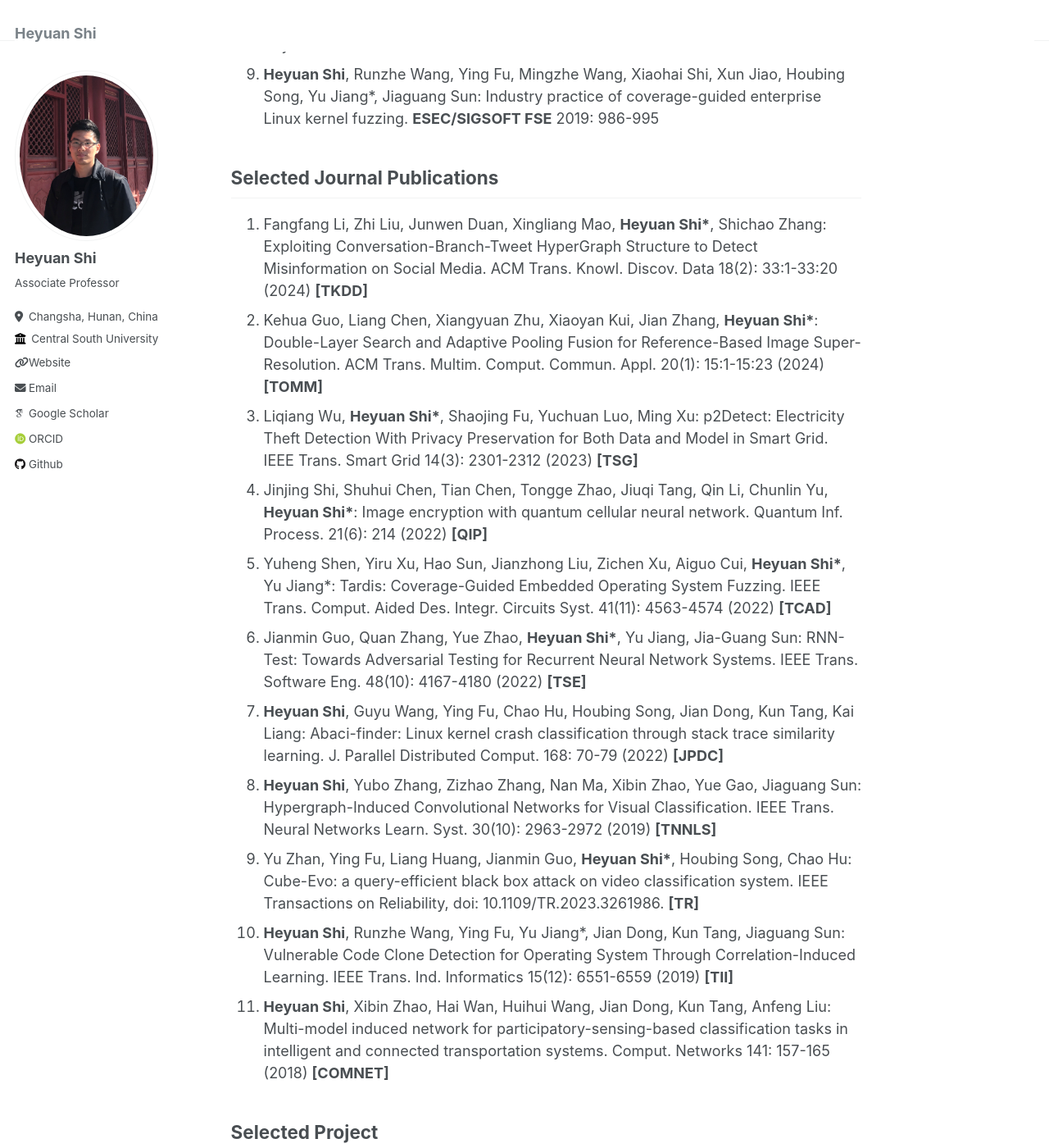
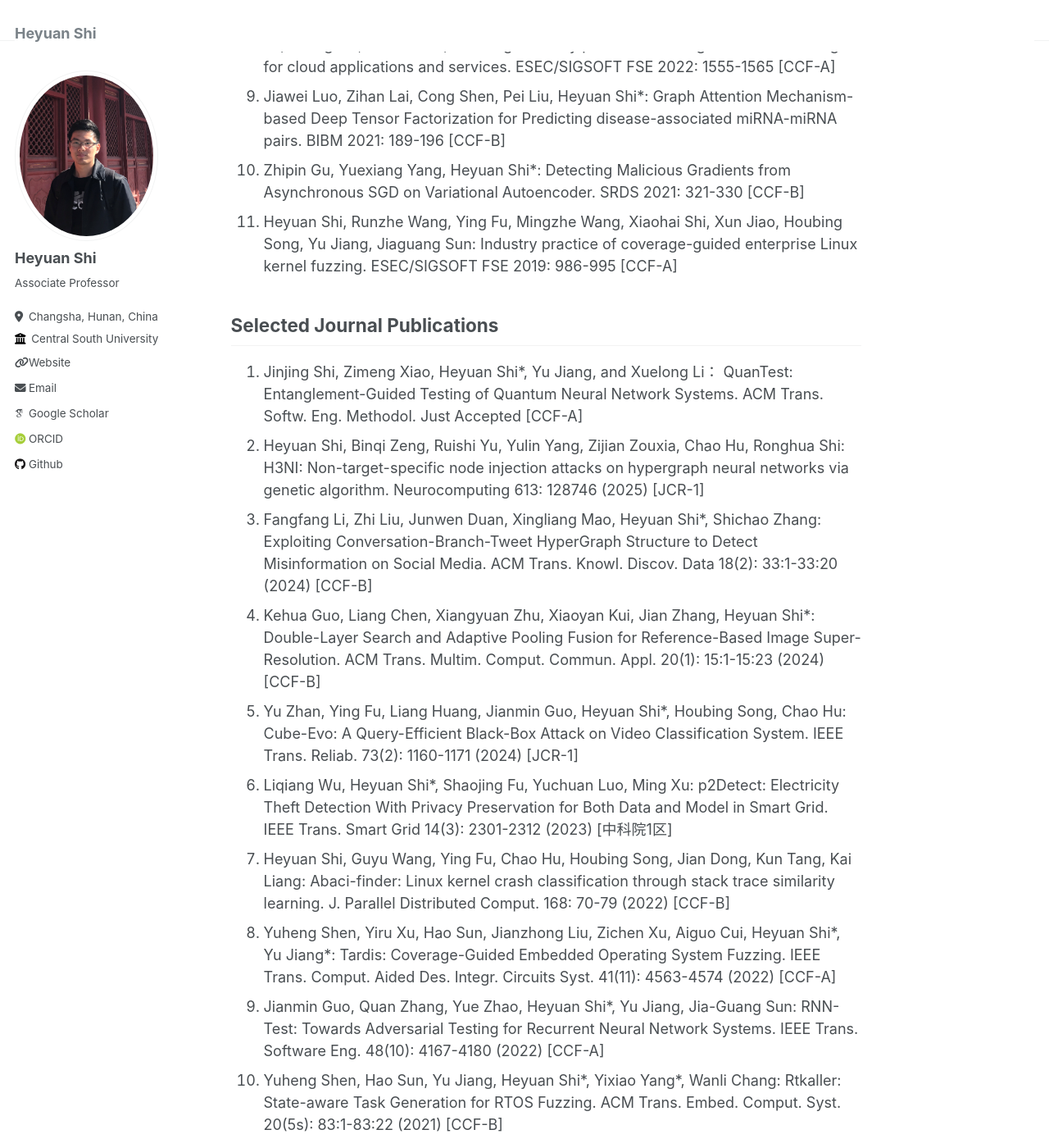
Before and after one commit to shiheyuan/shiheyuan.github.io, a Jekyll site: the page built from _pages/about.md, in a window 1280 px wide and 1400 px high, scrolled down 1165 px. Shown: the whole window at 82% size. Built offline with Jekyll 4.4.1, drawn with Linux system fonts in a browser that asks for light colours; some web fonts are replaced; some of the changed text lies outside the part shown.

Commit message:
Update about.md

```diff
--- a/_pages/about.md
+++ b/_pages/about.md
@@ -7,7 +7,7 @@ redirect_from:
   - /about.html
 ---
 
-Heyuan Shi received the B.S. degree in School of Information Science and Engineering, Central South University, Changsha, China, in 2015, and the Ph.D. degree in School of Software, Tsinghua University, Beijing, China, in 2020. He is currently an Associate Professor with the School of Electronic Information, Central South University, Changsha, China. His current research interests include the safety and reliability of infrastructure software and AI software.
+Heyuan Shi received the B.S. degree in School of Information Science and Engineering, Central South University, Changsha, China, in 2015, and the Ph.D. degree in School of Software, Tsinghua University, Beijing, China, in 2020. He is currently an Associate Professor with the School of Electronic Information, Central South University, Changsha, China. His current research interests include the software quality assurance.
 
 ## Selected Awards
 
@@ -15,73 +15,86 @@ Heyuan Shi received the B.S. degree in School of Information Science and Enginee
 
 ## Selected Conference Publications
 
-1. Jing Luo, **Heyuan Shi***, Yongchao Zhang, Runzhe Wang, Yuheng Shen, Yuao Chen, Rongkai Liu, Xiaohai Shi, Chao Hu, Yu Jiang: CVECenter: Industry Practice of Automated Vulnerability Management for Linux Distribution Community. **ESEC/SIGSOFT FSE** 2024.
-2. Rongkai Liu, **Heyuan Shi\***, Yongchao Zhang, Runzhe Wang, Yuheng Shen, Yuao Chen, Jing Luo, Xiaohai Shi, Chao Hu, Yu Jiang: PatchBert: Continuous Stable Patch Identification for Linux Kernel via Pre-trained Model Fine-tuning. **SANER** 2024.
-3. Yuheng Shen, Shijun Chen, Jianzhong Liu, Yiru Xu, Qiang Zhang, Runzhe Wang, **Heyuan Shi\***, Yu Jiang: Brief Industry Paper: Directed Kernel Fuzz Testing on Real-time Linux. **RTSS** 2023: 495-499
-4. Qinglong Wang, Runzhe Wang, Yuxi Hu, Xiaohai Shi, Zheng Liu, Tao Ma, Houbing Song, **Heyuan Shi\***: KeenTune: Automated Tuning Tool for Cloud Application Performance Testing and Optimization. **ISSTA** 2023: 1487-1490
-5. Runzhe Wang, Qinglong Wang, Yuxi Hu, **Heyuan Shi\***, Yuheng Shen, Yu Zhan, Ying Fu, Zheng Liu, Xiaohai Shi, Yu Jiang: Industry practice of configuration auto-tuning for cloud applications and services. **ESEC/SIGSOFT FSE** 2022: 1555-1565
-6. Yuheng Shen, Hao Sun, Yixiao Yang, Yu Jiang, Wanli Chang, **Heyuan Shi\***: "Rtkaller: State-aware Task Generation for RTOS Fuzzing". ACM SIGBED International Conference on Embedded Software **(EMSOFT)**, 2021.
-7. Jiawei Luo, Zihan Lai, Cong Shen, Pei Liu, **Heyuan Shi\***: Graph Attention Mechanism-based Deep Tensor Factorization for Predicting disease-associated miRNA-miRNA pairs. **BIBM** 2021: 189-196
-8. Zhipin Gu, Yuexiang Yang, **Heyuan Shi\***: Detecting Malicious Gradients from Asynchronous SGD on Variational Autoencoder. **SRDS** 2021: 321-330
-9. **Heyuan Shi**, Runzhe Wang, Ying Fu, Mingzhe Wang, Xiaohai Shi, Xun Jiao, Houbing Song, Yu Jiang\*, Jiaguang Sun: Industry practice of coverage-guided enterprise Linux kernel fuzzing. **ESEC/SIGSOFT FSE** 2019: 986-995
+1. Heyuan Shi, Shijun Chen, Runzhe Wang, Yuhan Chen, Weibo Zhang, Qiang Zhang, Yuheng Shen, Xiaohai Shi, Chao Hu, Yu Jiang:
+   Industry Practice of Directed Kernel Fuzzing for Open-source Linux Distribution. ASE 2024 Accepted [CCF-A]
+2. Kai Liang, Zhengxiong Luo, Yanyang Zhao, Wenlong Zhang, Ronghua Shi, Yu Jiang, Heyuan Shi\* and Chao Hu:
+   MDIplier: Protocol Format Recovery via Hierarchical Inference. ISSRE 2024 Accepted [CCF-B]
+3. Yuheng Shen, Jianzhong Liu, Yiru Xu, Hao Sun, Mingzhe Wang, Nan Guan, Heyuan Shi\*, Yu Jiang\*:
+   Enhancing ROS System Fuzzing through Callback Tracing. ISSTA 2024: 76-87 [CCF-A]
+4. Jing Luo, Heyuan Shi\*, Yongchao Zhang, Runzhe Wang, Yuheng Shen, Yuao Chen, Xiaohai Shi, Rongkai Liu, Chao Hu, Yu Jiang:
+   CVECenter: Industry Practice of Automated Vulnerability Management for Linux Distribution Community. SIGSOFT FSE Companion 2024: 329-339 [CCF-A]
+5. Rongkai Liu, Heyuan Shi\*, Yongchao Zhang, Runzhe Wang, Yuheng Shen, Yuao Chen, Jing Luo, Xiaohai Shi, Chao Hu, Yu Jiang:
+   PatchBert: Continuous Stable Patch Identification for Linux Kernel via Pre-trained Model Fine-tuning. SANER 2024: 349-358 [CCF-B]
+6. Qinglong Wang, Runzhe Wang, Yuxi Hu, Xiaohai Shi, Zheng Liu, Tao Ma, Houbing Song, Heyuan Shi\*:
+   KeenTune: Automated Tuning Tool for Cloud Application Performance Testing and Optimization. ISSTA 2023: 1487-1490 [CCF-A]
+7. Yuheng Shen, Shijun Chen, Jianzhong Liu, Yiru Xu, Qiang Zhang, Runzhe Wang, Heyuan Shi\*, Yu Jiang\*:
+   Brief Industry Paper: Directed Kernel Fuzz Testing on Real-time Linux. RTSS 2023: 495-499 [CCF-A]
+8. Runzhe Wang, Qinglong Wang, Yuxi Hu, Heyuan Shi\*, Yuheng Shen, Yu Zhan, Ying Fu, Zheng Liu, Xiaohai Shi, Yu Jiang:
+   Industry practice of configuration auto-tuning for cloud applications and services. ESEC/SIGSOFT FSE 2022: 1555-1565 [CCF-A]
+9. Jiawei Luo, Zihan Lai, Cong Shen, Pei Liu, Heyuan Shi\*:
+   Graph Attention Mechanism-based Deep Tensor Factorization for Predicting disease-associated miRNA-miRNA pairs. BIBM 2021: 189-196 [CCF-B]
+10. Zhipin Gu, Yuexiang Yang, Heyuan Shi\*:
+    Detecting Malicious Gradients from Asynchronous SGD on Variational Autoencoder. SRDS 2021: 321-330 [CCF-B]
+11. Heyuan Shi, Runzhe Wang, Ying Fu, Mingzhe Wang, Xiaohai Shi, Xun Jiao, Houbing Song, Yu Jiang, Jiaguang Sun:
+    Industry practice of coverage-guided enterprise Linux kernel fuzzing. ESEC/SIGSOFT FSE 2019: 986-995 [CCF-A]
 
 ## Selected Journal Publications
 
-1. Fangfang Li, Zhi Liu, Junwen Duan, Xingliang Mao, **Heyuan Shi\***, Shichao Zhang: Exploiting Conversation-Branch-Tweet HyperGraph Structure to Detect Misinformation on Social Media. ACM Trans. Knowl. Discov. Data 18(2): 33:1-33:20 (2024) **[TKDD]**
-2. Kehua Guo, Liang Chen, Xiangyuan Zhu, Xiaoyan Kui, Jian Zhang, **Heyuan Shi\***: Double-Layer Search and Adaptive Pooling Fusion for Reference-Based Image Super-Resolution. ACM Trans. Multim. Comput. Commun. Appl. 20(1): 15:1-15:23 (2024) **[TOMM]**
-3. Liqiang Wu, **Heyuan Shi\***, Shaojing Fu, Yuchuan Luo, Ming Xu: p2Detect: Electricity Theft Detection With Privacy Preservation for Both Data and Model in Smart Grid. IEEE Trans. Smart Grid 14(3): 2301-2312 (2023) **[TSG]**
-4. Jinjing Shi, Shuhui Chen, Tian Chen, Tongge Zhao, Jiuqi Tang, Qin Li, Chunlin Yu, **Heyuan Shi\***: Image encryption with quantum cellular neural network. Quantum Inf. Process. 21(6): 214 (2022) **[QIP]**
-5. Yuheng Shen, Yiru Xu, Hao Sun, Jianzhong Liu, Zichen Xu, Aiguo Cui, **Heyuan Shi\***, Yu Jiang\*: Tardis: Coverage-Guided Embedded Operating System Fuzzing. IEEE Trans. Comput. Aided Des. Integr. Circuits Syst. 41(11): 4563-4574 (2022) **[TCAD]**
-6. Jianmin Guo, Quan Zhang, Yue Zhao, **Heyuan Shi\***, Yu Jiang, Jia-Guang Sun: RNN-Test: Towards Adversarial Testing for Recurrent Neural Network Systems. IEEE Trans. Software Eng. 48(10): 4167-4180 (2022) **[TSE]**
-7. **Heyuan Shi**, Guyu Wang, Ying Fu, Chao Hu, Houbing Song, Jian Dong, Kun Tang, Kai Liang: Abaci-finder: Linux kernel crash classification through stack trace similarity learning. J. Parallel Distributed Comput. 168: 70-79 (2022) **[JPDC]**
-8. **Heyuan Shi**, Yubo Zhang, Zizhao Zhang, Nan Ma, Xibin Zhao, Yue Gao, Jiaguang Sun: Hypergraph-Induced Convolutional Networks for Visual Classification. IEEE Trans. Neural Networks Learn. Syst. 30(10): 2963-2972 (2019) **[TNNLS]**
-9. Yu Zhan, Ying Fu, Liang Huang, Jianmin Guo, **Heyuan Shi\***, Houbing Song, Chao Hu: Cube-Evo: a query-efficient black box attack on video classification system. IEEE Transactions on Reliability, doi: 10.1109/TR.2023.3261986. **[TR]**
-10. **Heyuan Shi**, Runzhe Wang, Ying Fu, Yu Jiang\*, Jian Dong, Kun Tang, Jiaguang Sun: Vulnerable Code Clone Detection for Operating System Through Correlation-Induced Learning. IEEE Trans. Ind. Informatics 15(12): 6551-6559 (2019) **[TII]**
-11. **Heyuan Shi**, Xibin Zhao, Hai Wan, Huihui Wang, Jian Dong, Kun Tang, Anfeng Liu: Multi-model induced network for participatory-sensing-based classification tasks in intelligent and connected transportation systems. Comput. Networks 141: 157-165 (2018) **[COMNET]**
+1. Jinjing Shi, Zimeng Xiao, Heyuan Shi\*, Yu Jiang, and Xuelong Li：
+   QuanTest: Entanglement-Guided Testing of Quantum Neural Network Systems. ACM Trans. Softw. Eng. Methodol. Just Accepted [CCF-A]
+2. Heyuan Shi, Binqi Zeng, Ruishi Yu, Yulin Yang, Zijian Zouxia, Chao Hu, Ronghua Shi:
+   H3NI: Non-target-specific node injection attacks on hypergraph neural networks via genetic algorithm. Neurocomputing 613: 128746 (2025) [JCR-1]
+3. Fangfang Li, Zhi Liu, Junwen Duan, Xingliang Mao, Heyuan Shi\*, Shichao Zhang:
+   Exploiting Conversation-Branch-Tweet HyperGraph Structure to Detect Misinformation on Social Media. ACM Trans. Knowl. Discov. Data 18(2): 33:1-33:20 (2024) [CCF-B]
+4. Kehua Guo, Liang Chen, Xiangyuan Zhu, Xiaoyan Kui, Jian Zhang, Heyuan Shi\*:
+   Double-Layer Search and Adaptive Pooling Fusion for Reference-Based Image Super-Resolution. ACM Trans. Multim. Comput. Commun. Appl. 20(1): 15:1-15:23 (2024) [CCF-B]
+5. Yu Zhan, Ying Fu, Liang Huang, Jianmin Guo, Heyuan Shi\*, Houbing Song, Chao Hu:
+   Cube-Evo: A Query-Efficient Black-Box Attack on Video Classification System. IEEE Trans. Reliab. 73(2): 1160-1171 (2024) [JCR-1]
+6. Liqiang Wu, Heyuan Shi\*, Shaojing Fu, Yuchuan Luo, Ming Xu:
+   p2Detect: Electricity Theft Detection With Privacy Preservation for Both Data and Model in Smart Grid. IEEE Trans. Smart Grid 14(3): 2301-2312 (2023) [中科院1区]
+7. Heyuan Shi, Guyu Wang, Ying Fu, Chao Hu, Houbing Song, Jian Dong, Kun Tang, Kai Liang:
+   Abaci-finder: Linux kernel crash classification through stack trace similarity learning. J. Parallel Distributed Comput. 168: 70-79 (2022) [CCF-B]
+8. Yuheng Shen, Yiru Xu, Hao Sun, Jianzhong Liu, Zichen Xu, Aiguo Cui, Heyuan Shi\*, Yu Jiang\*:
+   Tardis: Coverage-Guided Embedded Operating System Fuzzing. IEEE Trans. Comput. Aided Des. Integr. Circuits Syst. 41(11): 4563-4574 (2022) [CCF-A]
+9. Jianmin Guo, Quan Zhang, Yue Zhao, Heyuan Shi\*, Yu Jiang, Jia-Guang Sun:
+   RNN-Test: Towards Adversarial Testing for Recurrent Neural Network Systems. IEEE Trans. Software Eng. 48(10): 4167-4180 (2022) [CCF-A]
+10. Yuheng Shen, Hao Sun, Yu Jiang, Heyuan Shi\*, Yixiao Yang\*, Wanli Chang:
+    Rtkaller: State-aware Task Generation for RTOS Fuzzing. ACM Trans. Embed. Comput. Syst. 20(5s): 83:1-83:22 (2021) [CCF-B]
+11. Heyuan Shi, Runzhe Wang, Ying Fu, Yu Jiang, Jian Dong, Kun Tang, Jiaguang Sun:
+    Vulnerable Code Clone Detection for Operating System Through Correlation-Induced Learning. IEEE Trans. Ind. Informatics 15(12): 6551-6559 (2019) [中科院1区]
+12. Heyuan Shi, Yubo Zhang, Zizhao Zhang, Nan Ma, Xibin Zhao, Yue Gao, Jiaguang Sun:
+    Hypergraph-Induced Convolutional Networks for Visual Classification. IEEE Trans. Neural Networks Learn. Syst. 30(10): 2963-2972 (2019) [CCF-B]
+13. Heyuan Shi, Xibin Zhao, Hai Wan, Huihui Wang, Jian Dong, Kun Tang, Anfeng Liu:
+    Multi-model induced network for participatory-sensing-based classification tasks in intelligent and connected transportation systems. Comput. Networks 141: 157-165 (2018) [CCF-B]
 
 ## Selected Project
 
-- **2023.12-2025.12, Anhui Province Key Laboratory of Cyberspace Security Situation Awareness and Evaluation, Open Fund of Anhui Province Key Laboratory of Cyberspace Security Situation Awareness and Evaluation (No.CSSAE-2023-010)**
-- **2024.01-2026.12, Changsha Science and Technology Key Project (No.kh2401027)**
-- **2023.01-2025.12, National Key R&D Program of China (No.2022YFB3104003)**
-- **2023.01-2025.12, National Natural Science Foundation of China (No.62202500)**
-- **2023.01-2025.12, Hunan Provincial Natural Science Foundation (No.2023JJ40772)**
-- **2023.04-2024.12, Hunan Provincial 14th Five-Year Plan Educational Science Research Project (No.XJK23AJD022)**
-- **2022.09-2024.09, Ministry of Education Industry-University Cooperation Collaborative Education Project (No.220500643274437)**
+- 2025.01-2028.12, NSFC Program (No.62472448)
+- 2023.12-2025.12, Anhui Province Key Laboratory of Cyberspace Security Situation Awareness and Evaluation, Open Fund of Anhui Province Key Laboratory of Cyberspace Security Situation Awareness and Evaluation (No.CSSAE-2023-010)
+- 2024.01-2026.12, Changsha Sci-tech Key Project (No.kh2401027)
+- 2023.01-2025.12, National Key R&D Program of China (No.2022YFB3104003)
+- 2023.01-2025.12, NSFC Program (No.62202500)
+- 2023.01-2025.12, Hunan Provincial Natural Science Foundation (No.2023JJ40772)
+- 2023.04-2024.12, Hunan Provincial 14th Five-Year Plan Educational Science Research Project (No.XJK23AJD022)
+- 2022.09-2024.09, Ministry of Education Industry-University Cooperation Collaborative Education Project (No.220500643274437)
 - 2023.05-2024.05, Alibaba Innovative Research (AIR) Project, (No.CRS54WHZ11230005 24221597)
 - 2023.01-2023.12, Xiaohe Sci-Tech Talents Special Funding under Hunan Provincial Sci-Tech Talents Sponsorship Program (No.2023TJ-X40)
 
 ## Professional Service
 
-### TPC Member
+### PC Member
 
+- International Symposium on Formal Methods 2024 (FM) [CCF-A]
+- CCF ChinaSoft 2024 / 软件学报（新兴软件与系统的可信赖性与安全专刊）[CCF-T1]
 - IEEE International Conference on Embedded and Real-Time Computing Systems and Applications (RTCSA). 2024
 
 ### Reviewer
 
-- IEEE Transactions on Sustainable Computing
-- The Journal of Supercomputing
-- Journal of Cryptologic Research (密码学报)
-- IEEE Transactions on Neural Networks and Learning Systems
-- Big Data Mining and Analytics
-
-## Student
-
-### Masters
-
-1. Wanli Chen (2023-):
-2. Sisheng Li (2023-): Co-supervised with Prof. Chao Hu
-3. Zijian Zouxia (2023-): Co-supervised with Prof. Ronghua Shi
-4. Yuhan Chen (2023-): Co-supervised with Prof. Ronghua Shi
-5. Wenlong Zhang (2023-): Co-supervised with Prof. Ronghua Shi
-6. Shuning Liu (2022-)
-7. Binqi Zeng (2022-)
-8. Shijun Chen (2022-): Co-supervised with Prof. Ronghua Shi
-9. Ruikang Peng (2022-): Co-supervised with Prof. Ronghua Shi
-10. Shangyuan Xiafang (2022-): Co-supervised with Prof. Ronghua Shi
-11. Kai Liang (2021-2024): Co-supervised with Prof. Ronghua Shi
-12. Rongkai Liu (2021-2024): Co-supervised with Prof. Chao Hu
-13. Jing Luo (2021-2024): Co-supervised with Prof. Chao Hu
-14. Ruishi Yu (2021-2024): Co-supervised with Prof. Chao Hu
-15. Yu Zhan (2020-2023): Co-supervised with Prof. Xin Yao, Now China Telecom.
-16. Liang Huang (2019-2022): Co-supervised with Prof. Ronghua Shi, Now Tencent.
+- Computers & Security, Elsevier [CCF-B]
+- IEEE Transactions on Sustainable Computing, IEEE [JCR-2]
+- The Journal of Supercomputing, Springer [JCR-2]
+- Journal of Cryptologic Research (密码学报) [CCF-T2]
+- IEEE Transactions on Neural Networks and Learning Systems, IEEE [CCF-B]
+- Journal of Systems Architecture, Elsevier [CCF-B]
+- Journal of Software: Evolution and Process, Wiley [CCF-B]
+- Big Data Mining and Analytics, TSINGHUA UNIV PRESS [中科院1区]
```
